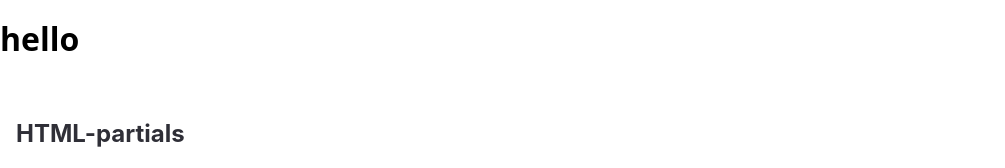
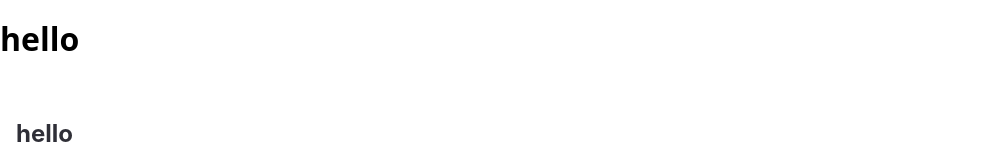
Before and after one commit to TarasTikan/VooDooTestWork, a website built with Parcel: page src/index.html in a window 1280 px wide. Shown: the top 168 px of the page, without its empty margins (0-1005 px from the left). Built offline with nearby package versions, Linux system fonts and the light colour scheme.

Commit message:
update file

```diff
--- a/src/partials/example.html
+++ b/src/partials/example.html
@@ -1,5 +1,5 @@
 <article class="example" id="uk">
-  <h1>HTML-partials</h1>
+  <h1>hello</h1>
 
   <!--
     ❗️❗️❗️ The path to images from the HTML partial
```
